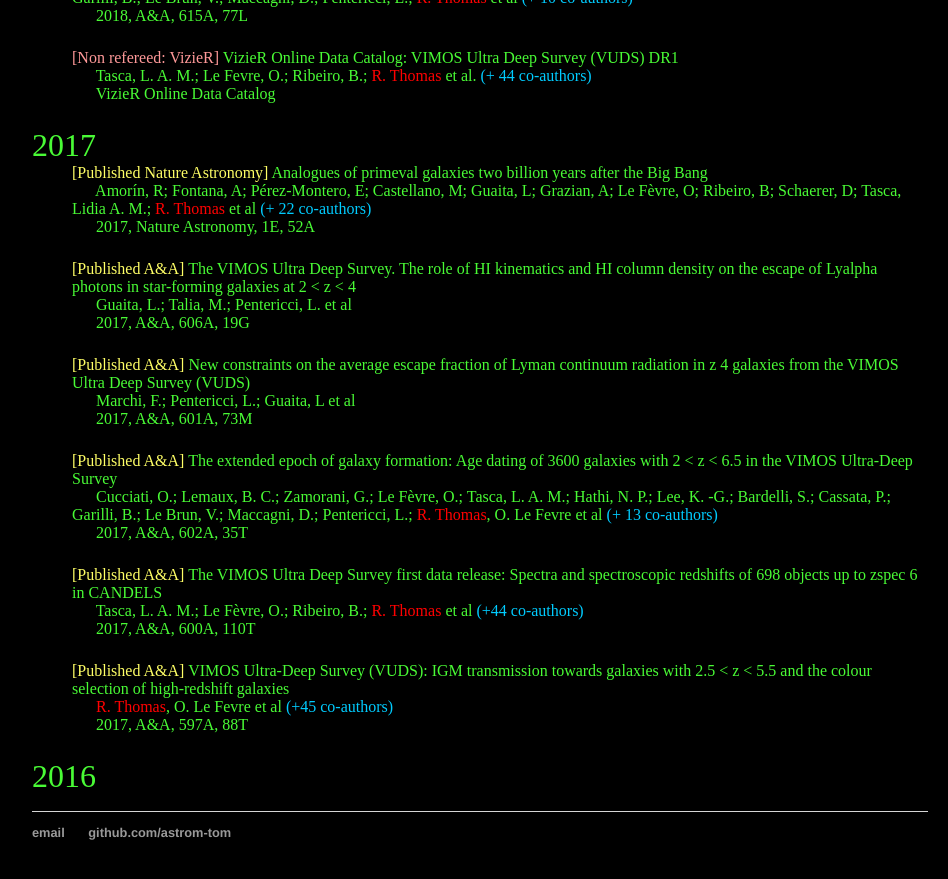
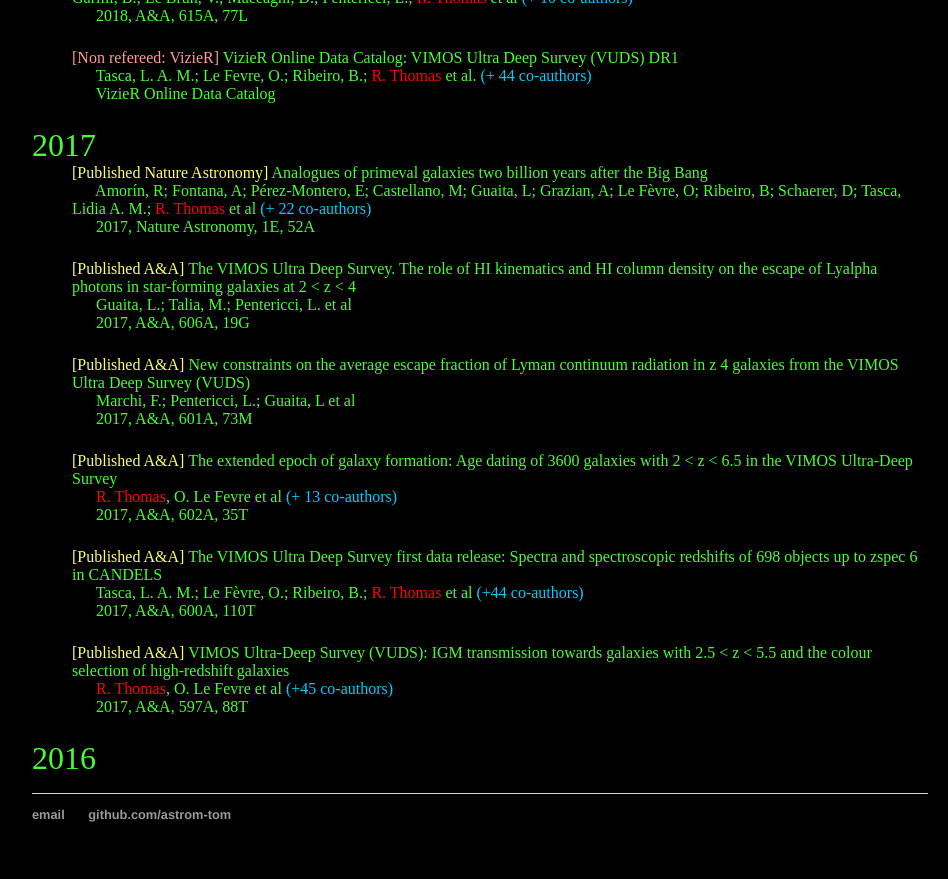
Before and after one commit to astrom-tom/astrom-tom.github.io, a Jekyll site: the page built from Papers/index.html, in a window 1280 px wide and 900 px high, scrolled down 1197 px. Shown: the top 879 px of the window, without its empty margins (160-1108 px from the left). Built offline with Jekyll 4.4.1, drawn with Linux system fonts in a browser that asks for light colours.

Commit message:
Update index.html

```diff
--- a/Papers/index.html
+++ b/Papers/index.html
@@ -104,8 +104,7 @@
      </dd>
 
 <dd> <span class='acc'>[Published  A&A]</span> The extended epoch of galaxy formation: Age dating of 3600 galaxies with 2 < z < 6.5 in the VIMOS Ultra-Deep Survey <br>
-     &nbsp;&nbsp;&nbsp;&nbsp;&nbsp; Cucciati, O.; Lemaux, B. C.; Zamorani, G.; Le Fèvre, O.; Tasca, L. A. M.; Hathi, N. P.; Lee, K. -G.; Bardelli, S.; Cassata, P.; Garilli, B.; Le Brun, V.; Maccagni, D.; Pentericci, L.;
-     <span class='me'>R. Thomas</span>, O. Le Fevre et al <span class='cauthors'>(+ 13 co-authors)</span> <br>
+     &nbsp;&nbsp;&nbsp;&nbsp;&nbsp;  <span class='me'>R. Thomas</span>, O. Le Fevre et al <span class='cauthors'>(+ 13 co-authors)</span> <br>
      &nbsp;&nbsp;&nbsp;&nbsp;&nbsp;  2017, A&A, 602A, 35T </p>
      </dd>
 
```
